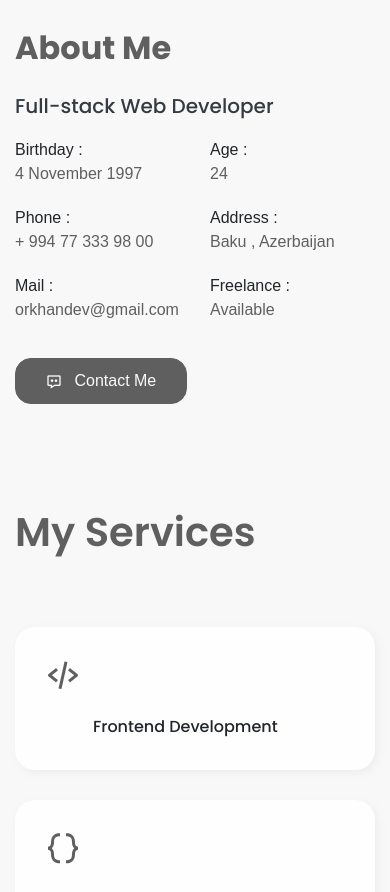
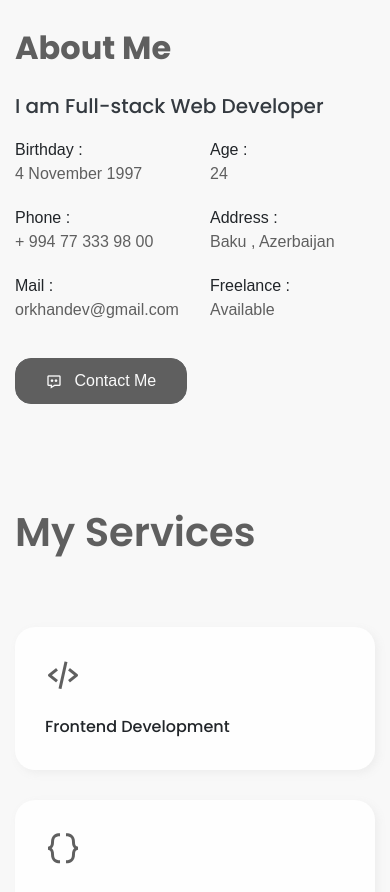
Before and after one commit to orkhanshukurlu/orkhanshukurlu.github.io, a plain HTML site: page index.html in a window 390 px wide. Shown: the part 1108-2000 px from the top of the page. Drawn offline with Linux system fonts and the light colour scheme; a web font is replaced by a local one.

Commit message:
Last updated => 09.08.2021

```diff
--- a/css/main.css
+++ b/css/main.css
@@ -382,7 +382,7 @@ a, button {
     text-align: left !important;
   }
   .services .services-content{
-    padding-left: 0;
+    padding-left: 0 !important;
   }
 }
 
@@ -3134,11 +3134,11 @@ canvas.particles-js-canvas-el {
 }
 
 ::-webkit-scrollbar {
-  width: 6px;
+  width: 7px;
 }
 
 ::-webkit-scrollbar-track {
-  background: #fff;
+  background: rgba(0, 0, 0, 0.15);
 }
 
 ::-webkit-scrollbar-thumb {
--- a/index.html
+++ b/index.html
@@ -3,7 +3,7 @@
 <head>
     <meta charset="UTF-8">
     <meta name="viewport" content="width=device-width, initial-scale=1, shrink-to-fit=no">
-    <title>Orkhan Sh. - Web Developer</title>
+    <title>Orkhan Shukurlu - Web Developer</title>
     <link rel="shortcut icon" href="images/favicon.jpg">
     <link rel="stylesheet" href="https://fonts.googleapis.com/css?family=Muli:300,400,600">
     <link rel="stylesheet" href="https://fonts.googleapis.com/css?family=Poppins:400,500,600,700">
@@ -67,7 +67,7 @@
             <a href="https://www.linkedin.com/in/orkhan-shukurlu-4b616b198" target="_blank"><i class="fa fa-linkedin"></i></a>
         </div>
     </div>
-    <section id="hero" class="section hero hero-03 full-screen p-0 bg-white">
+    <section id="hero" class="section hero hero-03 full-screen p-0">
         <div class="hero-content">
             <div class="container">
                 <div class="row justify-content-center align-items-center">
@@ -109,7 +109,7 @@
                 <div class="col-lg-6 mt-4 mt-lg-0">
                     <div class="personal-item">
                         <h2 class="mb-0 base-color">About Me</h2>
-                        <h5 class="text-dark my-3">Full-stack Web Developer</h5>
+                        <h5 class="text-dark my-3">I am Full-stack Web Developer</h5>
                         <div class="row">
                             <div class="col-6 personal-info">
                                 <ul class="list-unstyled">
@@ -192,7 +192,7 @@
             </div>
         </div>
     </section>
-    <section id="portfolio" class="section portfolio py-5 bg-white">
+    <section id="portfolio" class="section portfolio py-5">
         <div class="container">
             <div class="row">
                 <div class="col-lg-12">
```
